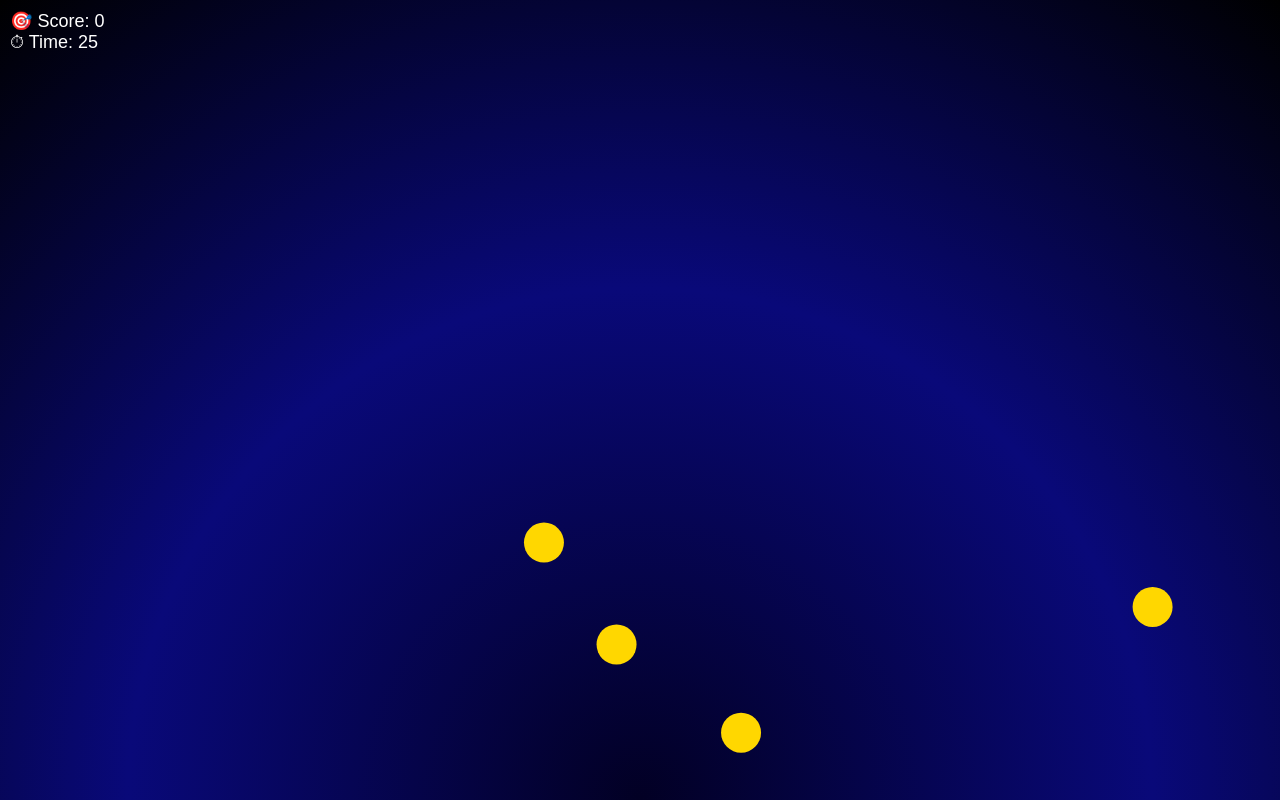
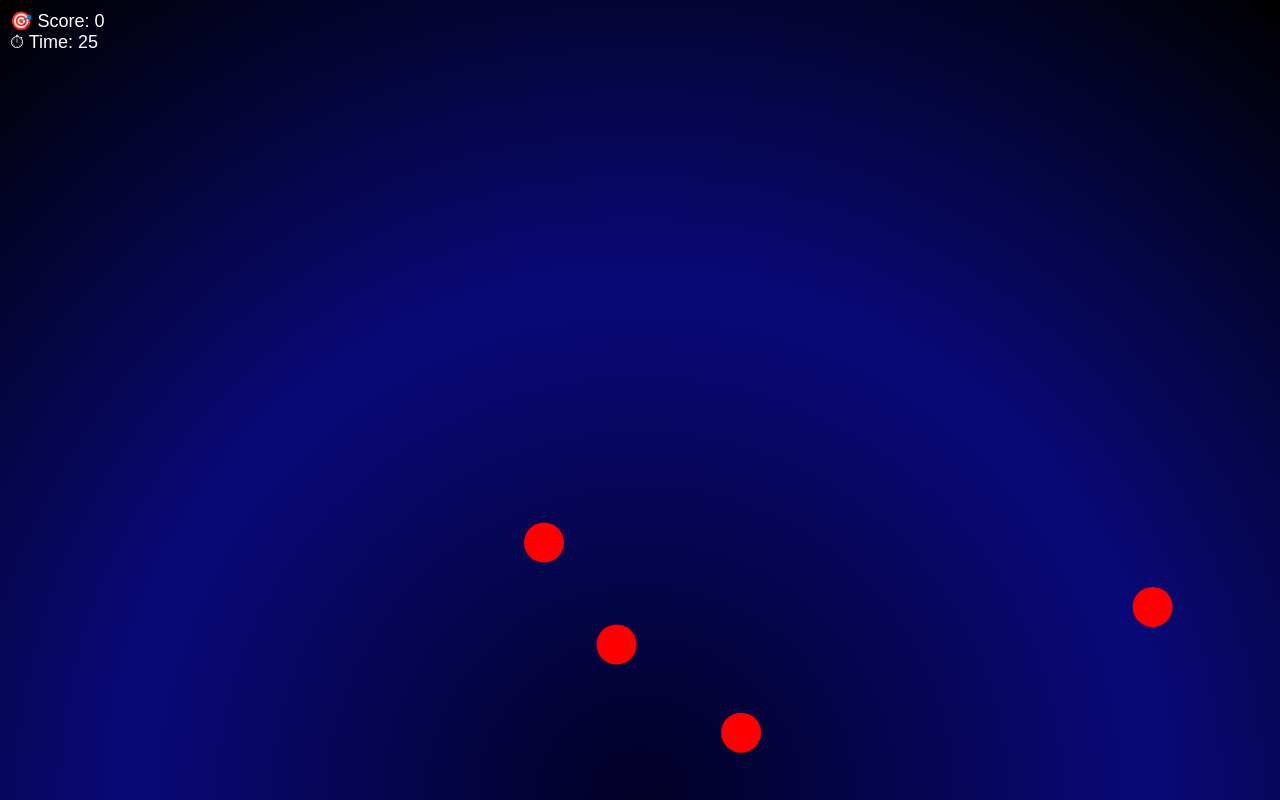
Before and after one commit to yennerrodriguez-jpg/Happy-New-Year-Confetti-Blaste, a plain HTML site: page index.html in a window 1280 px wide. Drawn offline with Linux system fonts and the light colour scheme.

Commit message:
Change confetti color from gold to red

```diff
--- a/index.html
+++ b/index.html
@@ -98,7 +98,7 @@ class Target {
         this.y = canvas.height + 50;
         this.r = 20;
         this.speed = Math.random() * 1.5 + 1;
-        this.color = "gold";
+        this.color = "red"; // ONLY CHANGE
     }
 
     update() {
@@ -152,7 +152,6 @@ function endGame() {
     clearInterval(timer);
     document.getElementById("message").style.display = "block";
 
-    // MASSIVE CONFETTI
     for (let i = 0; i < 400; i++) {
         confetti.push(
             new Confetti(
```
